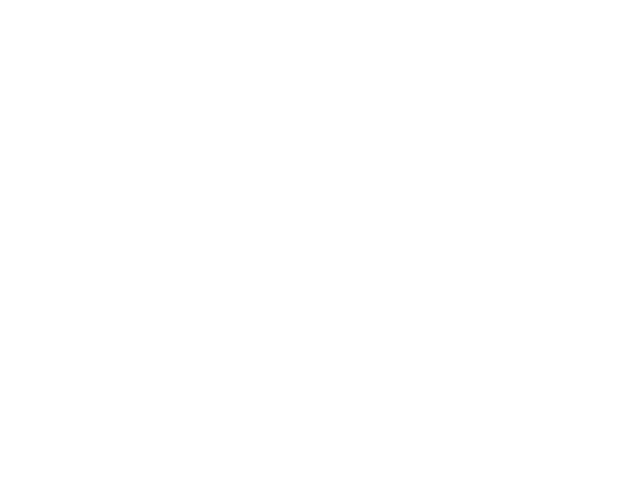
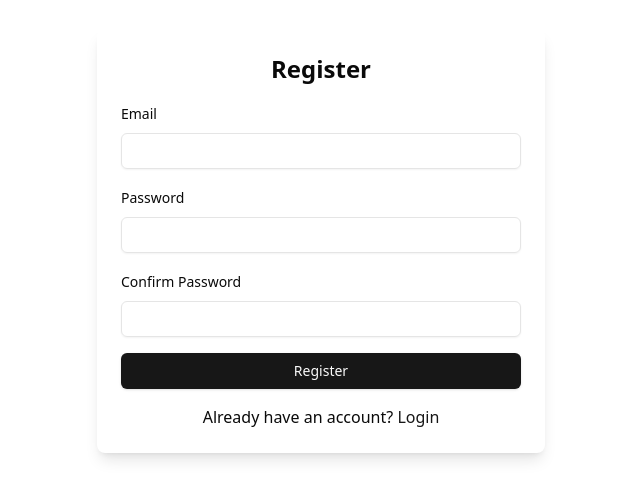
Before and after one commit to miikedev/dyc-dashboard, a React (Vite) app: page /register in a window 1280 px wide. Before the commit this address had no page. Shown: the part 159-658 px from the top of the page, without its empty margins (319-959 px from the left). Built offline with nearby package versions, Linux system fonts and the light colour scheme.

Commit message:
feat: auth ui

```diff
--- a/package.json
+++ b/package.json
@@ -14,6 +14,7 @@
     "@radix-ui/react-collapsible": "^1.1.2",
     "@radix-ui/react-dialog": "^1.1.4",
     "@radix-ui/react-dropdown-menu": "^2.1.4",
+    "@radix-ui/react-label": "^2.1.1",
     "@radix-ui/react-separator": "^1.1.1",
     "@radix-ui/react-slot": "^1.1.1",
     "@radix-ui/react-tooltip": "^1.1.6",
--- a/src/App.jsx
+++ b/src/App.jsx
@@ -1,14 +1,40 @@
 import { BrowserRouter, Navigate, Route, Routes } from 'react-router-dom'
-
 import Layout from './components/layout'
+import AuthLayout from './components/authLayout'
 import Dashboard from './pages/dashboard'
 import Settings from './pages/setting'
-import Auth from './pages/auth'
+import Login from './pages/Login'
+import Register from './pages/register'
+
+// This is a mock function. Replace it with your actual auth check
+const isAuthenticated = () => {
+  return localStorage.getItem('token') !== null
+}
+
+const ProtectedRoute = ({ children }) => {
+  if (!isAuthenticated()) {
+    return <Navigate to="/login" replace />
+  }
+  return children
+}
+
 export default function App() {
   return (
     <BrowserRouter>
       <Routes>
-        <Route path="/dashboard" element={<Layout />}>
+        <Route path="/" element={<AuthLayout />}>
+          <Route index element={<Navigate to="/login" replace />} />
+          <Route path="login" element={<Login />} />
+          <Route path="register" element={<Register />} />
+        </Route>
+        <Route
+          path="/dashboard"
+          element={
+            <ProtectedRoute>
+              <Layout />
+            </ProtectedRoute>
+          }
+        >
           <Route index element={<Dashboard />} />
           <Route path="settings" element={<Settings />} />
           <Route path="courses" element={<Dashboard />} />
@@ -17,8 +43,10 @@
           <Route path="manage" element={<Dashboard />} />
           <Route path="enrollment" element={<Dashboard />} />
           {/* Redirect any unmatched routes to the dashboard */}
-          <Route path="*" element={<Navigate to="/" replace />} />
+          <Route path="*" element={<Navigate to="/dashboard" replace />} />
         </Route>
+        {/* Catch all route */}
+        <Route path="*" element={<Navigate to="/" replace />} />
       </Routes>
     </BrowserRouter>
   )
--- /dev/null
+++ b/src/components/authLayout.jsx
@@ -0,0 +1,11 @@
+import { Outlet } from 'react-router'
+
+export default function AuthLayout() {
+  return (
+    <div className="flex items-center justify-center min-h-screen bg-background">
+      <div className="w-full max-w-md p-6 bg-card rounded-lg shadow-lg">
+        <Outlet />
+      </div>
+    </div>
+  )
+}
--- a/src/components/ui/input.jsx
+++ b/src/components/ui/input.jsx
@@ -1,12 +1,13 @@
+import * as React from "react"
+
 import { cn } from "@/lib/utils"
-import * as React from "react"
 
 const Input = React.forwardRef(({ className, type, ...props }, ref) => {
   return (
     (<input
       type={type}
       className={cn(
-        "flex h-9 w-[14rem] rounded-md border border-input bg-transparent px-3 py-1 text-base shadow-sm transition-colors file:border-0 file:bg-transparent file:text-sm file:font-medium file:text-foreground placeholder:text-muted-foreground focus-visible:outline-none focus-visible:ring-1 focus-visible:ring-ring disabled:cursor-not-allowed disabled:opacity-50 md:text-sm",
+        "flex h-9 w-full rounded-md border border-input bg-transparent px-3 py-1 text-base shadow-sm transition-colors file:border-0 file:bg-transparent file:text-sm file:font-medium file:text-foreground placeholder:text-muted-foreground focus-visible:outline-none focus-visible:ring-1 focus-visible:ring-ring disabled:cursor-not-allowed disabled:opacity-50 md:text-sm",
         className
       )}
       ref={ref}
--- /dev/null
+++ b/src/components/ui/label.jsx
@@ -0,0 +1,16 @@
+import * as React from "react"
+import * as LabelPrimitive from "@radix-ui/react-label"
+import { cva } from "class-variance-authority";
+
+import { cn } from "@/lib/utils"
+
+const labelVariants = cva(
+  "text-sm font-medium leading-none peer-disabled:cursor-not-allowed peer-disabled:opacity-70"
+)
+
+const Label = React.forwardRef(({ className, ...props }, ref) => (
+  <LabelPrimitive.Root ref={ref} className={cn(labelVariants(), className)} {...props} />
+))
+Label.displayName = LabelPrimitive.Root.displayName
+
+export { Label }
--- a/src/pages/auth.jsx
+++ /dev/null
@@ -1,7 +0,0 @@
-const Auth = () => {
-  return (
-    <div>Auth</div>
-  )
-}
-
-export default Auth
--- a/src/pages/login.jsx
+++ b/src/pages/login.jsx
@@ -1,9 +1,50 @@
-import React from 'react'
+import { useState } from 'react'
+import { Link, useNavigate } from 'react-router-dom'
+import { Button } from '../components/ui/button'
+import { Input } from '../components/ui/input'
+import { Label } from '../components/ui/label'
 
-const Login = () => {
+export default function Login() {
+  const [email, setEmail] = useState('')
+  const [password, setPassword] = useState('')
+  const navigate = useNavigate()
+
+  const handleSubmit = (e) => {
+    e.preventDefault()
+    // Implement your login logic here
+    console.log('Login attempt', { email, password })
+    // For demo purposes, we'll just set a token and redirect
+    localStorage.setItem('token', 'demo-token')
+    navigate('/dashboard')
+  }
+
   return (
-    <div>Login</div>
+    <form onSubmit={handleSubmit} className="space-y-4">
+      <h1 className="text-2xl font-bold text-center">Login</h1>
+      <div className="space-y-2">
+        <Label htmlFor="email">Email</Label>
+        <Input
+          id="email"
+          type="email"
+          value={email}
+          onChange={(e) => setEmail(e.target.value)}
+          required
+        />
+      </div>
+      <div className="space-y-2">
+        <Label htmlFor="password">Password</Label>
+        <Input
+          id="password"
+          type="password"
+          value={password}
+          onChange={(e) => setPassword(e.target.value)}
+          required
+        />
+      </div>
+      <Button type="submit" className="w-full">Login</Button>
+      <p className="text-center">
+        Don't have an account? <Link to="/register" className="text-primary">Register</Link>
+      </p>
+    </form>
   )
 }
-
-export default Login
--- a/src/pages/register.jsx
+++ b/src/pages/register.jsx
@@ -1,9 +1,65 @@
-import React from 'react'
+import { useState } from 'react'
+import { Link, useNavigate } from 'react-router-dom'
+import { Button } from '../components/ui/button'
+import { Input } from '../components/ui/input'
+import { Label } from '../components/ui/label'
 
-const Register = () => {
+export default function Register() {
+  const [email, setEmail] = useState('')
+  const [password, setPassword] = useState('')
+  const [confirmPassword, setConfirmPassword] = useState('')
+  const navigate = useNavigate()
+
+  const handleSubmit = (e) => {
+    e.preventDefault()
+    if (password !== confirmPassword) {
+      alert("Passwords don't match")
+      return
+    }
+    // Implement your registration logic here
+    console.log('Registration attempt', { email, password })
+    // For demo purposes, we'll just set a token and redirect
+    localStorage.setItem('token', 'demo-token')
+    navigate('/dashboard')
+  }
+
   return (
-    <div>Register</div>
+    <form onSubmit={handleSubmit} className="space-y-4">
+      <h1 className="text-2xl font-bold text-center">Register</h1>
+      <div className="space-y-2">
+        <Label htmlFor="email">Email</Label>
+        <Input
+          id="email"
+          type="email"
+          value={email}
+          onChange={(e) => setEmail(e.target.value)}
+          required
+        />
+      </div>
+      <div className="space-y-2">
+        <Label htmlFor="password">Password</Label>
+        <Input
+          id="password"
+          type="password"
+          value={password}
+          onChange={(e) => setPassword(e.target.value)}
+          required
+        />
+      </div>
+      <div className="space-y-2">
+        <Label htmlFor="confirmPassword">Confirm Password</Label>
+        <Input
+          id="confirmPassword"
+          type="password"
+          value={confirmPassword}
+          onChange={(e) => setConfirmPassword(e.target.value)}
+          required
+        />
+      </div>
+      <Button type="submit" className="w-full">Register</Button>
+      <p className="text-center">
+        Already have an account? <Link to="/login" className="text-primary">Login</Link>
+      </p>
+    </form>
   )
 }
-
-export default Register
```
Also changed, not shown: 1 other file (tests, documents, lock files or other folders).
